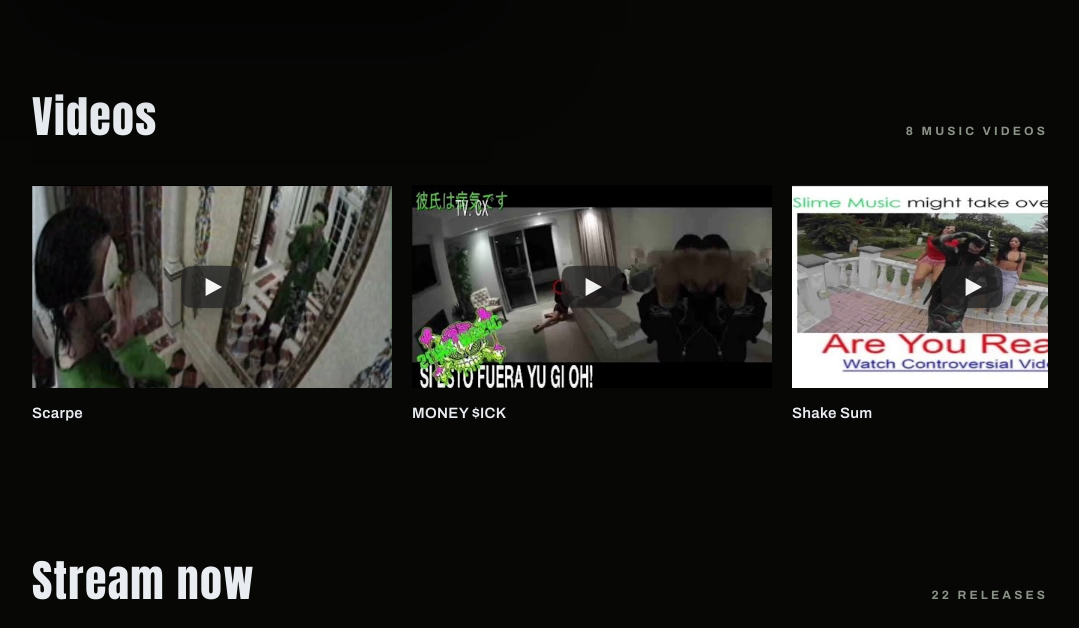
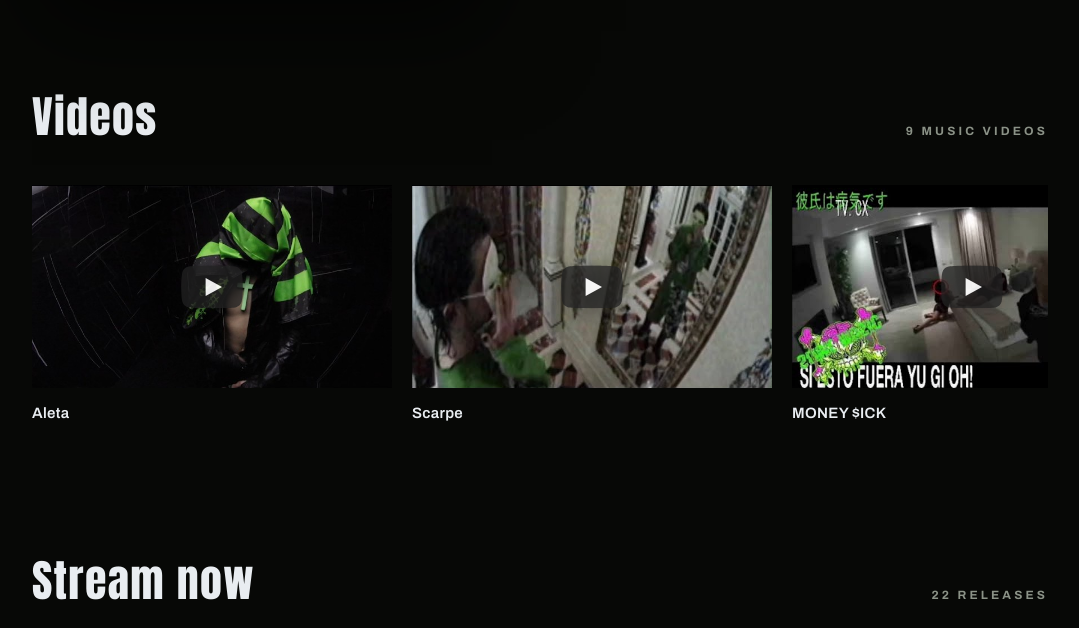
Before and after one commit to southeasterngroup28-blip/s333xgod-music, a plain HTML site: page index.html in a window 1280 px wide. Shown: the part 1285-1913 px from the top of the page, without its empty margins (100-1179 px from the left). Drawn offline with Linux system fonts and the light colour scheme.

Commit message:
Add Mazze music video Aleta to the videos carousel
Co-Authored-By: Claude Opus 4.8 <noreply@anthropic.com>

```diff
--- a/index.html
+++ b/index.html
@@ -527,8 +527,12 @@ gtag('config', 'G-PVHN0BBXC4');
 
 <section style="padding-top:0" id="videos-mazze">
   <div class="wrap">
-    <div class="sec-head"><h2>Videos</h2><span class="eyebrow">8 music videos</span></div>
+    <div class="sec-head"><h2>Videos</h2><span class="eyebrow">9 music videos</span></div>
     <div class="vstrip">
+      <a class="vcard" href="https://youtu.be/B9F0P4dBLR0" target="_blank" rel="noopener" aria-label="Watch Aleta on YouTube">
+        <div class="vthumb"><img src="video/B9F0P4dBLR0.jpg" alt="Aleta video thumbnail" width="480" height="270" loading="lazy"><svg class="play" viewBox="0 0 68 48" aria-hidden="true"><path class="play-bg" d="M66.5 7.7c-.8-2.9-3-5.1-5.9-5.9C55.4.5 34 .5 34 .5S12.6.5 7.4 1.8C4.5 2.6 2.3 4.8 1.5 7.7.2 12.9.2 24 .2 24s0 11.1 1.3 16.3c.8 2.9 3 5.1 5.9 5.9C12.6 47.5 34 47.5 34 47.5s21.4 0 26.6-1.3c2.9-.8 5.1-3 5.9-5.9C67.8 35.1 67.8 24 67.8 24s0-11.1-1.3-16.3z"/><path d="M27 34V14l18 10-18 10z" fill="#fff"/></svg></div>
+        <div class="vcap"><span class="vtitle">Aleta</span></div>
+      </a>
       <a class="vcard" href="https://youtu.be/yl-cHlLv00Q" target="_blank" rel="noopener" aria-label="Watch Scarpe on YouTube">
         <div class="vthumb"><img src="video/yl-cHlLv00Q.jpg" alt="Scarpe video thumbnail" width="480" height="270" loading="lazy"><svg class="play" viewBox="0 0 68 48" aria-hidden="true"><path class="play-bg" d="M66.5 7.7c-.8-2.9-3-5.1-5.9-5.9C55.4.5 34 .5 34 .5S12.6.5 7.4 1.8C4.5 2.6 2.3 4.8 1.5 7.7.2 12.9.2 24 .2 24s0 11.1 1.3 16.3c.8 2.9 3 5.1 5.9 5.9C12.6 47.5 34 47.5 34 47.5s21.4 0 26.6-1.3c2.9-.8 5.1-3 5.9-5.9C67.8 35.1 67.8 24 67.8 24s0-11.1-1.3-16.3z"/><path d="M27 34V14l18 10-18 10z" fill="#fff"/></svg></div>
         <div class="vcap"><span class="vtitle">Scarpe</span></div>
```
Also changed, not shown: video/B9F0P4dBLR0.jpg (added).
